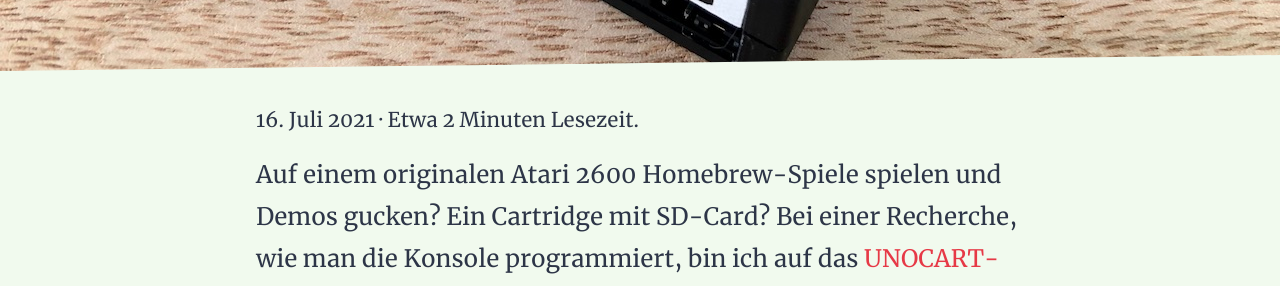
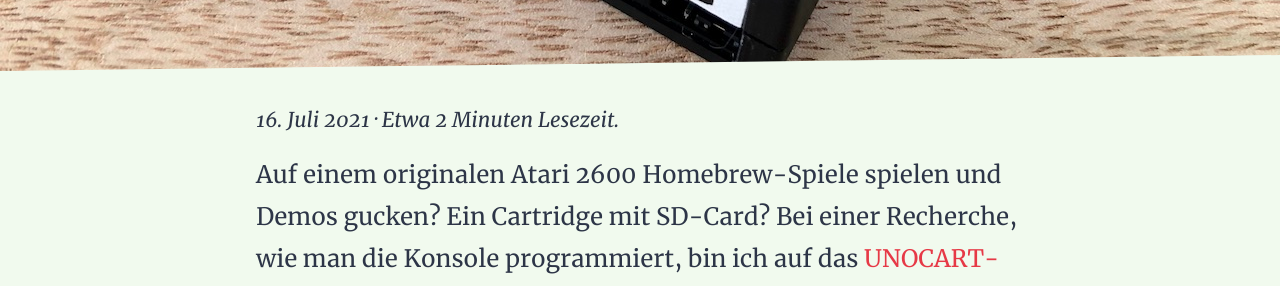
Before and after one commit to marc2o/marc2o.github.io, a Jekyll site: the page built from _posts/2021-07-16-UNOCART-2600.md, in a window 1280 px wide. Shown: the part 697-983 px from the top of the page. Built offline with Jekyll 4.4.1, drawn with Linux system fonts in a browser that asks for light colours.

Commit message:
Update article.html

```diff
--- a/_layouts/article.html
+++ b/_layouts/article.html
@@ -36,10 +36,10 @@
         {% assign month = page.date | date: "%-m" | minus: 1 %}
         {% assign dateString = dateString | append: monthNames[month] %}
         {% assign dateString = page.date | date: " %Y" | prepend: dateString %}
-        {{ dateString }} · Etwa {{ readingTime }} Minuten Lesezeit.
+        <em>{{ dateString }} · Etwa {{ readingTime }} Minuten Lesezeit.</em>
         {% else %}
-        {{ page.date | date: "%-d. %B %Y" }} ·
-        Roughly {{ readingTime }} minutes reading time.
+        <em>{{ page.date | date: "%-d. %B %Y" }} ·
+        Roughly {{ readingTime }} minutes reading time.</em>
         {% endif %}
       {% endif %}
     </p>
```
